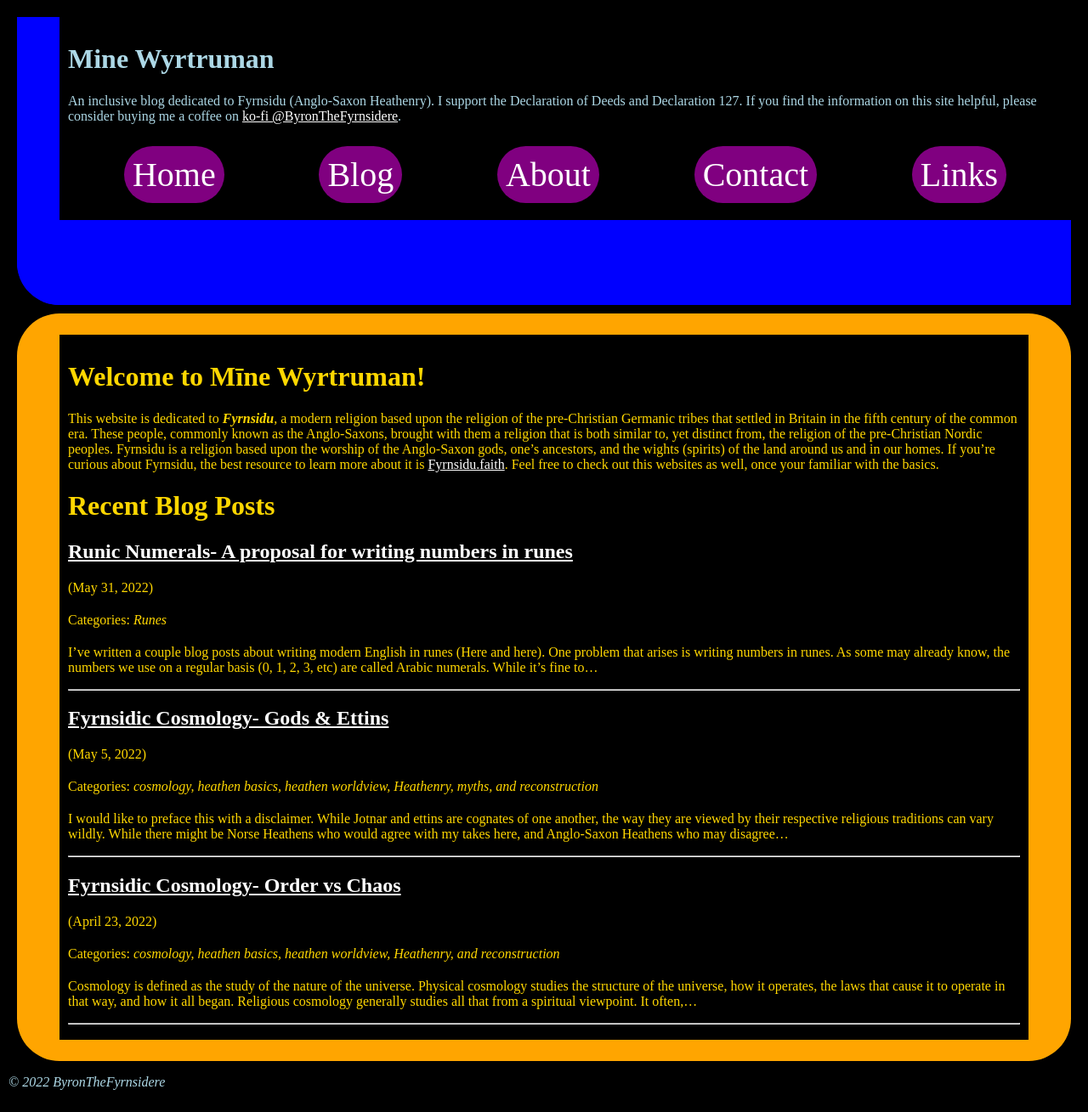
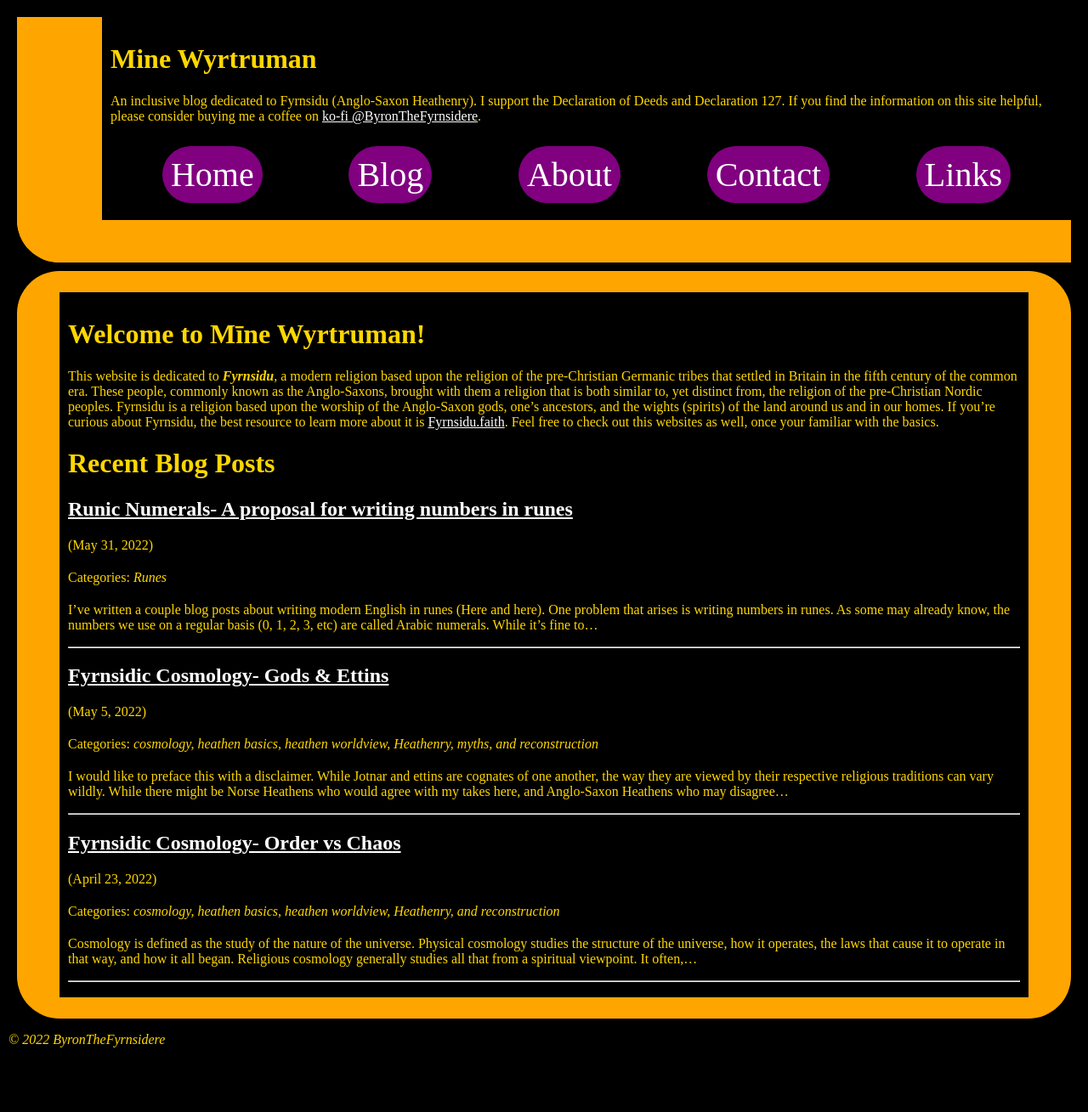
Before and after one commit to byronpendason/byronpendason.github.io, a Jekyll site: the page built from index.md, in a window 1280 px wide. Shown: the whole page at 85% size. Built offline with Jekyll 4.4.1, drawn with Linux system fonts in a browser that asks for light colours; our own code applies the rules of GitHub Pages for plain Markdown files; comment, search, counter and statistics services are not loaded; after the commit the page ends 1259 px from its top, so only the background shows below that.

Commit message:
Update style.css

```diff
--- a/css/style.css
+++ b/css/style.css
@@ -1,6 +1,6 @@
       body {
         background-color: black;
-        color: lightblue;
+        color: gold;
         margin: 0px;
         padding: 10px;
       }
@@ -11,8 +11,8 @@
         margin: 10px;
         padding: 10px;
         border-style: solid;
-        border-width: 0px 0px 100px 50px;
-        border-color: blue;
+        border-width: 0px 0px 50px 100px;
+        border-color: orange;
         border-radius: 0px 0px 0px 50px;
       }
       nav ul {
```
